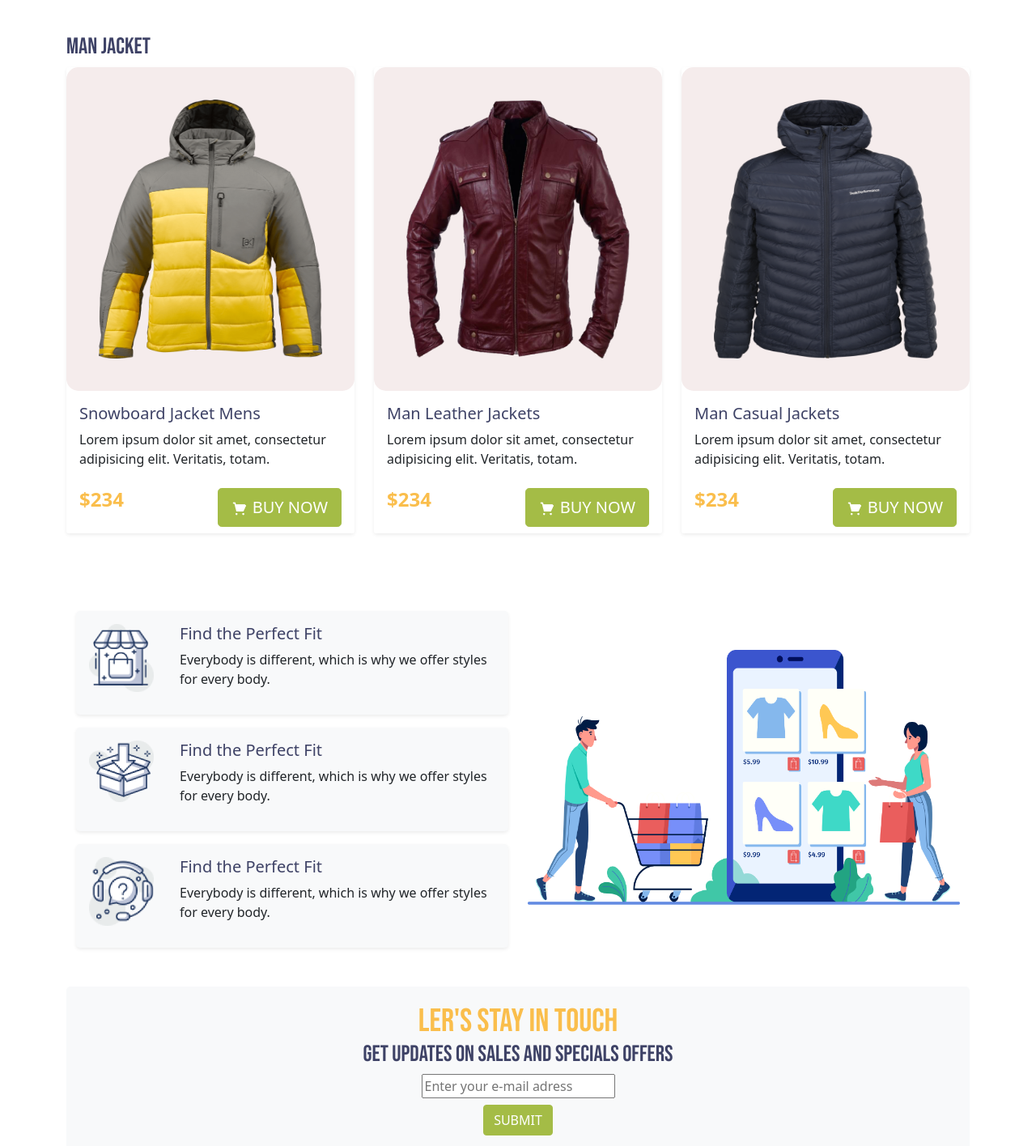
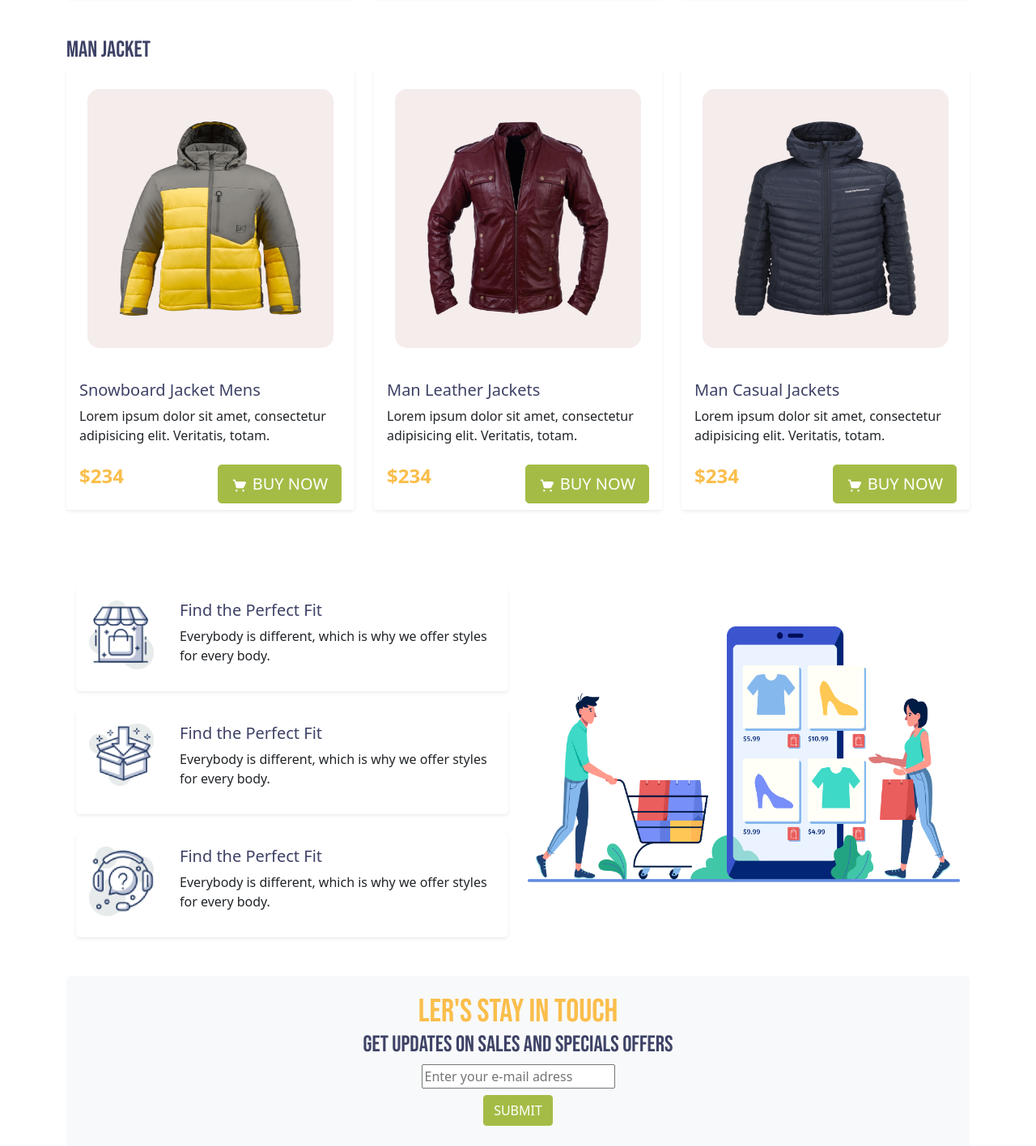
Before and after one commit to mh-habib/assignment2, a plain HTML site: page index.html in a window 1280 px wide. Shown: the part 1294-2710 px from the top of the page at 81% size. Drawn offline with Linux system fonts and the light colour scheme.

Commit message:
Icon Bars Shadow

```diff
--- a/css/responsive.css
+++ b/css/responsive.css
@@ -5,6 +5,9 @@
     .dp-test{
         display: block;
         text-align : center;
+    }
+    .penguin-top-font1{
+        font-size: 3rem;
     }
 }
 @media (min-width:992px){
--- a/css/style.css
+++ b/css/style.css
@@ -36,9 +36,11 @@ h4{
 }
 .penguin-card > img{
     background-color: rgb(245, 236, 236);
-    height: 25rem;
+    height: 20rem;
+    width: 19rem;
     border-radius: 15px;
     padding:2.5rem;
+    margin: 1.5rem auto;
 }
 .penguin-social-icon ul li{
     float: left;
--- a/index.html
+++ b/index.html
@@ -31,7 +31,7 @@
               <a class="nav-link active" aria-current="page" href="#">Home</a>
               <a class="nav-link" href="#women-jacket">Product</a>
               <a class="nav-link" href="#about">About Us</a>
-              <a class="nav-link" href="#contact" tabindex="-1" aria-disabled="true">Contact Us</a>
+              <a class="nav-link" href="#penguie-contact-us" tabindex="-1" aria-disabled="true">Contact Us</a>
             </div>
           </div>
         </div>
@@ -40,7 +40,7 @@
   </header>
 
   <main class="container">
-    <section class="container overflow-hidden bg-light rounded-3" id="about">
+    <section class="container overflow-hidden bg-light rounded-3 p-4" id="about">
       <div class="row g-5 penguin-top">
         <div class="col pt-5">
           <!-- <div class="pt-5 border bg-light"> -->
@@ -160,7 +160,7 @@
     <section class="container mt-5 pt-5">
       <div class="row dp-test">
         <div class="col">
-            <div class="penguin-d-flex rounded-3 bg-light shadow-sm">
+            <div class="penguin-d-flex rounded-3 bg-white shadow-sm">
               <div class="p-3 penguin-icon">
                 <img src="icons/image 12.png" alt="">
               </div>
@@ -169,7 +169,7 @@
                 <p>Everybody is different, which is why we offer styles for every body.</p>
               </div>
             </div>
-            <div class="penguin-d-flex rounded-3 bg-light mt-3 shadow-sm">
+            <div class="penguin-d-flex rounded-3 bg-white mt-4 shadow-sm">
               <div class="p-3 penguin-icon">
                 <img src="icons/image 13.png" alt="">
               </div>
@@ -178,7 +178,7 @@
                 <p>Everybody is different, which is why we offer styles for every body.</p>
               </div>
             </div>
-            <div class="penguin-d-flex rounded-3 bg-light mt-3 shadow-sm">
+            <div class="penguin-d-flex rounded-3 bg-white mt-4 shadow-sm">
               <div class="p-3 penguin-icon">
                 <img src="icons/image 14.png" alt="">
               </div>
@@ -196,7 +196,7 @@
 
 
 
-    <section style="height: 300px;" id="subscribe" class="rounded-3 bg-light mt-5 d-flex align-items-center justify-content-center align-items-center">
+    <section style="height: 300px;" id="penguie-contact-us" class="rounded-3 bg-light mt-5 d-flex align-items-center justify-content-center align-items-center">
       <div style="text-align: center;">
         <h1 class="m-0 penguin-tfc1">LER'S STAY IN TOUCH</h1>
         <h3>Get updates on sales and specials offers</h3>
```
